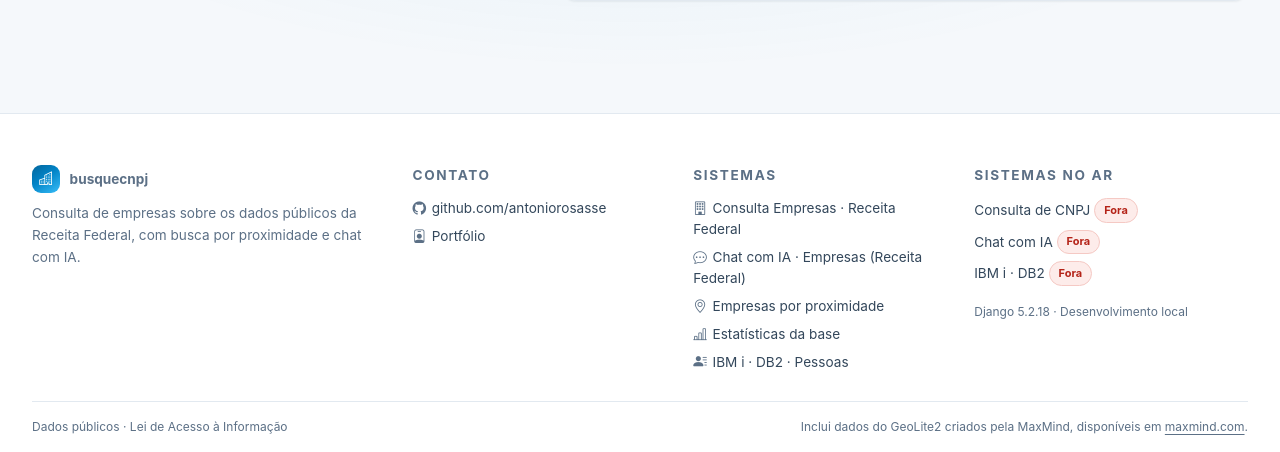
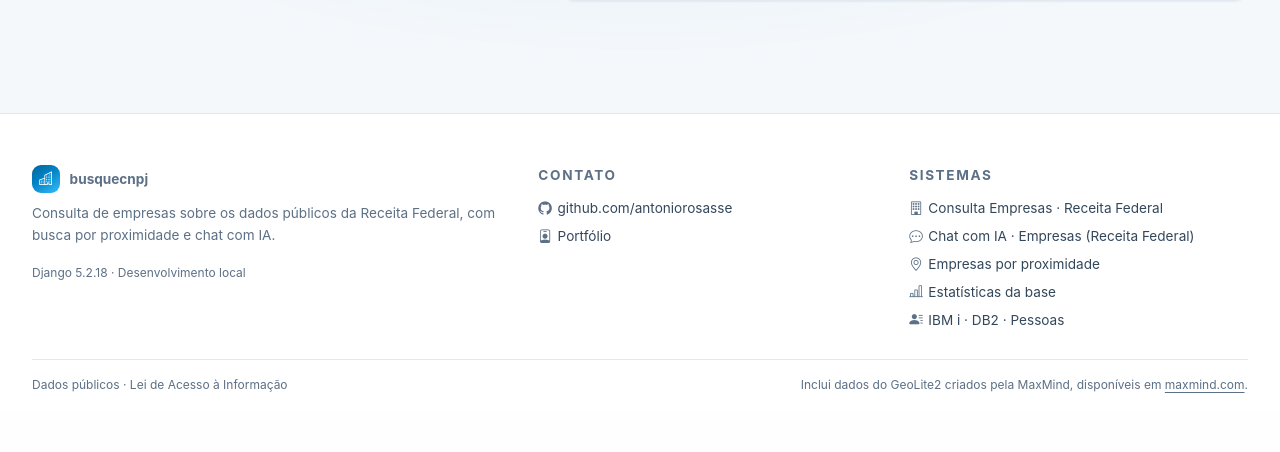
Before and after one commit to antoniorosasse/cnpj_interface, a Django app: page / in a window 1280 px wide. Shown: the part 2433-2885 px from the top of the page. After the commit the page ends 2826 px from the top, so only its background shows below. Run offline with Django 5.2, Linux system fonts and the light colour scheme.

Commit message:
fix(ui): tira o status "no ar" do rodape da pagina do produto
- a coluna "Sistemas no ar" duplicava "Sistemas" e exibia badge "Lento"
  (sinal negativo na pagina de venda)
- versao/Django/ambiente passam discretos para a coluna da marca

```diff
--- a/core/templates/core/landing.html
+++ b/core/templates/core/landing.html
@@ -191,7 +191,7 @@
         .lp-rodape { margin-top: 0; }
         .lp-rodape__grid {
             display: grid;
-            grid-template-columns: 1.4fr 1fr 1fr 1.1fr;
+            grid-template-columns: 1.4fr 1fr 1fr;
             gap: 2rem;
             padding-block: clamp(2.25rem, 4vw, 3.25rem) 1.75rem;
         }
@@ -521,6 +521,9 @@
                         Consulta de empresas sobre os dados públicos da Receita
                         Federal, com busca por proximidade e chat com IA.
                     </p>
+                    <p class="mt-3 mb-0" style="font-size:.75rem">
+                        {% if versao %}Versão {{ versao }} · {% endif %}Django {{ versao_django }} · {{ ambiente }}
+                    </p>
                 </div>
 
                 <div>
@@ -557,20 +560,6 @@
                     </ul>
                 </div>
 
-                <div>
-                    <p class="lp-rodape__titulo">Sistemas no ar</p>
-                    <ul class="lp-lista">
-                        {% for sistema in status.sistemas %}
-                        <li>
-                            <a href="{{ sistema.url }}" target="_blank" rel="noopener">{{ sistema.nome }}</a>
-                            <span class="ui-badge ui-badge--{{ sistema.status_cor }}">{{ sistema.rotulo }}</span>
-                        </li>
-                        {% endfor %}
-                    </ul>
-                    <p class="mt-3 mb-0" style="font-size:.75rem">
-                        {% if versao %}Versão {{ versao }} · {% endif %}Django {{ versao_django }} · {{ ambiente }}
-                    </p>
-                </div>
             </div>
 
             <div class="lp-rodape__base">
```
